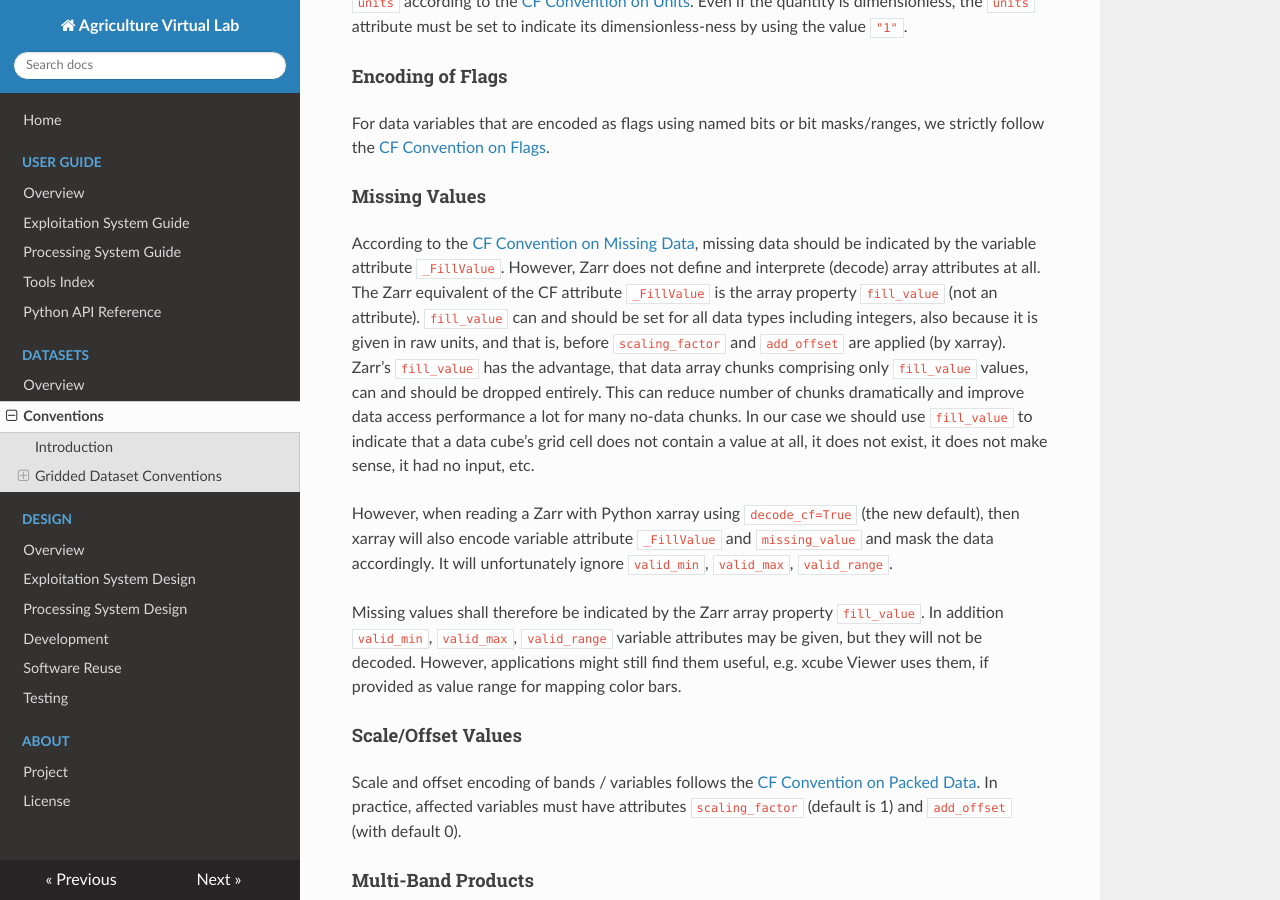
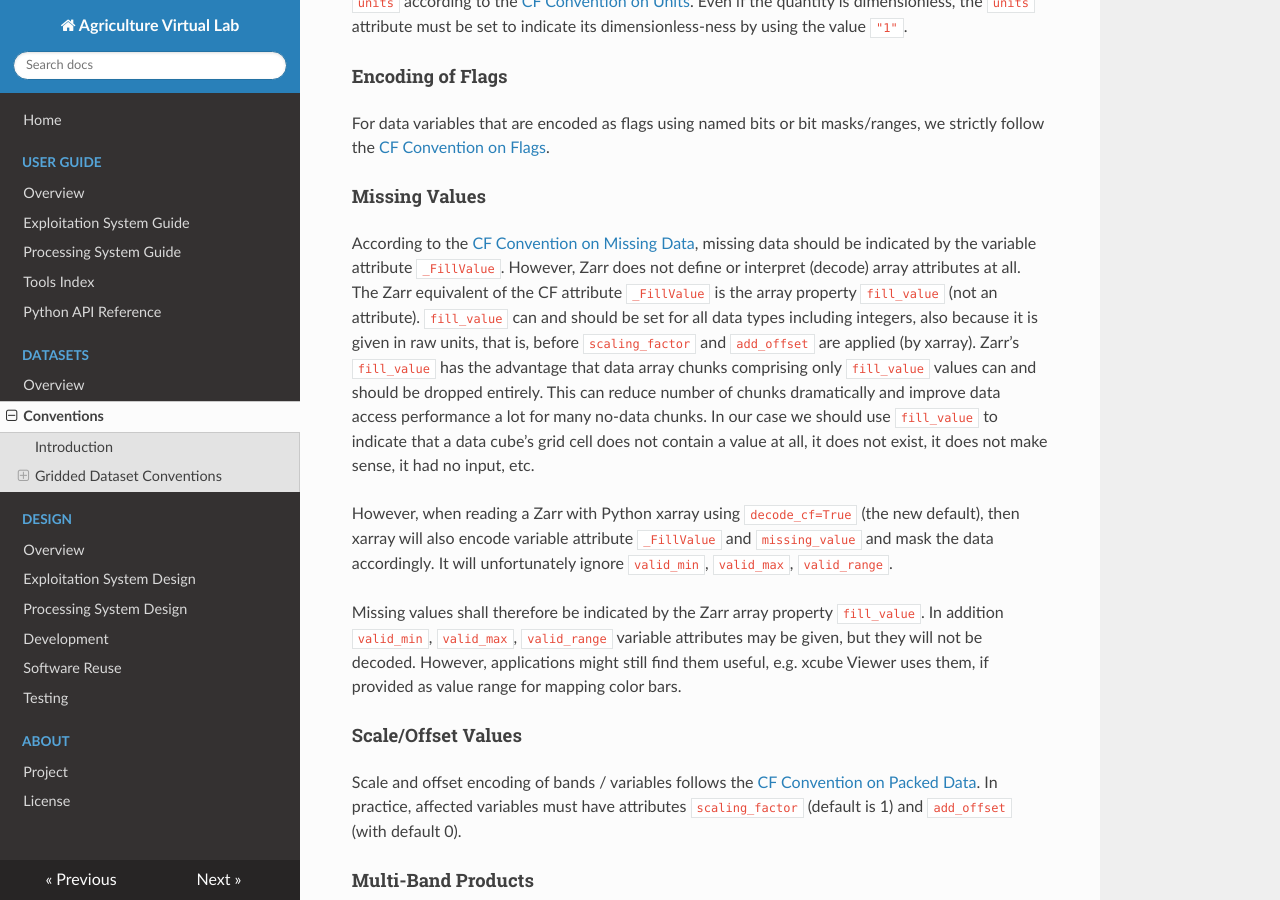
Before and after one commit to agriculture-vlab/avl-dataset-convention, an MkDocs documentation site: the page built from docs/datasets/conventions.md, in a window 1280 px wide and 900 px high, scrolled down 2471 px. Built offline with MkDocs 1.6.1, drawn with Linux system fonts in a browser that asks for light colours; nearby versions of some CDN libraries.

Commit message:
Suggestions from last PR

```diff
--- a/docs/datasets/conventions.md
+++ b/docs/datasets/conventions.md
@@ -1,8 +1,9 @@
+<!-- TODO (NF): maintain me -->
+
 # AVL Dataset Convention
 
 Version 1.2 Draft, 2021-10-27
 
-<!-- TODO (NF): maintain me -->
 
 ## Introduction
 
@@ -149,13 +150,13 @@
 
 According to the [CF Convention on Missing Data], missing data should be
 indicated by the variable attribute `_FillValue`.
-However, Zarr does not define and interprete (decode) array attributes at all.
+However, Zarr does not define or interpret (decode) array attributes at all.
 The Zarr equivalent of the CF attribute `_FillValue` is the array property
 `fill_value` (not an attribute). `fill_value` can and should be set for all
-data types including integers, also because it is given in raw units, and
+data types including integers, also because it is given in raw units,
 that is, before `scaling_factor` and `add_offset` are applied (by xarray).
-Zarr’s `fill_value` has the advantage, that data array chunks comprising
-only `fill_value` values, can and should be dropped entirely. This can reduce
+Zarr’s `fill_value` has the advantage that data array chunks comprising
+only `fill_value` values can and should be dropped entirely. This can reduce
 number of chunks dramatically and improve data access performance a lot for
 many no-data chunks. In our case we should use `fill_value` to indicate
 that a data cube’s grid cell does not contain a value at all,
@@ -240,6 +241,6 @@
 
 ### Dataset Examples
 
-* Global WGS-84: [dataset_global.zarr.zip](../../data-samples/dataset_global.zarr.zip)
-* Projected CRS: [dataset_utm33n.zarr.zip](../../data-samples/dataset_utm33n.zarr.zip)
+* Global WGS-84: [dataset_global.zarr.zip](./data-samples/dataset_global.zarr.zip)
+* Projected CRS: [dataset_utm33n.zarr.zip](./data-samples/dataset_utm33n.zarr.zip)
 * Satellite Viewing Geometry: _TODO (forman)_
```
